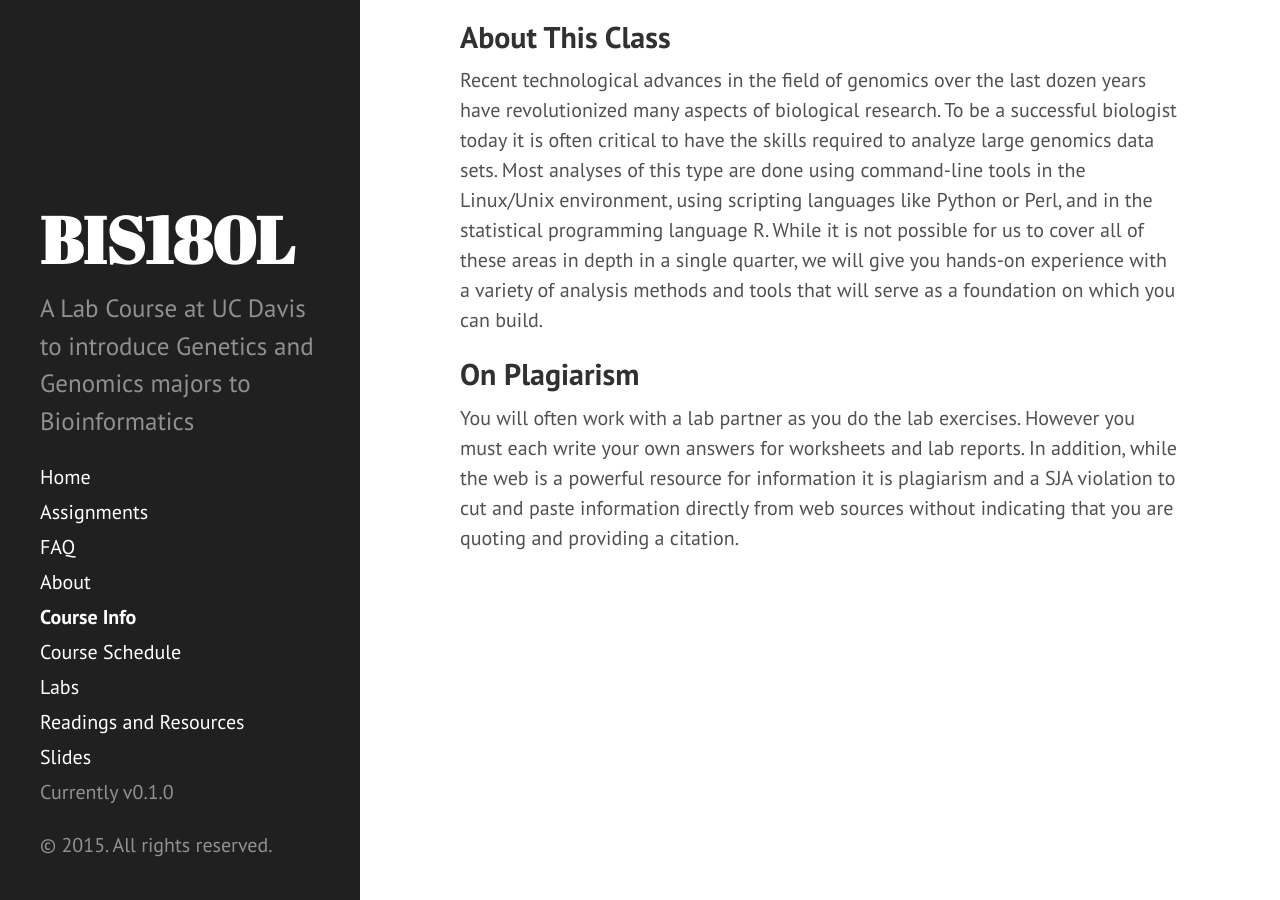
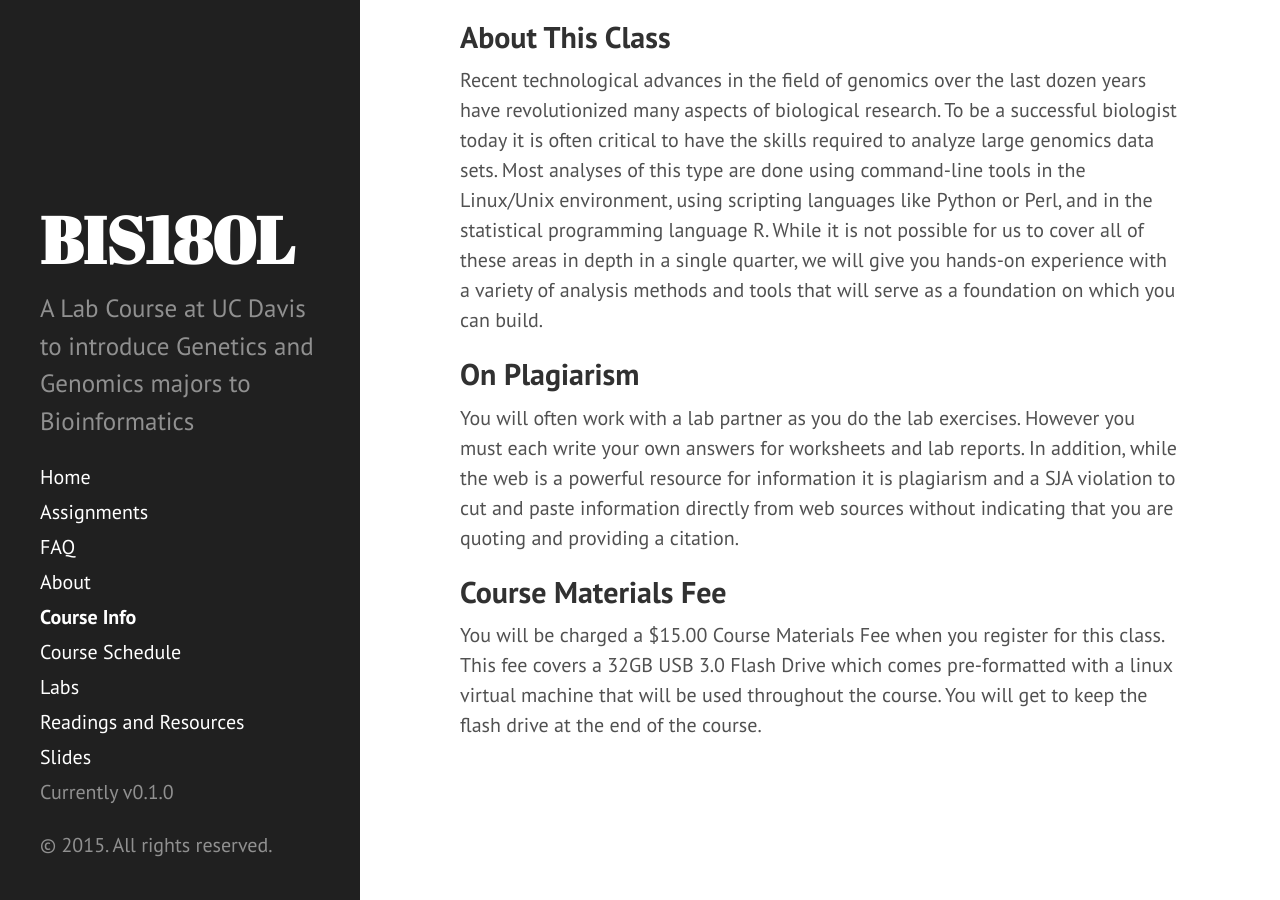
Before and after one commit to rjcmarkelz/BIS180L_web, a Jekyll site: the page built from course_info.md, in a window 1280 px wide and 900 px high, scrolled down 1055 px. Built offline with Jekyll 4.4.1, drawn with Linux system fonts in a browser that asks for light colours; Markdown is read by kramdown in place of the engine named in the settings.

Commit message:
Updated course_info.md for course materials fee info

```diff
--- a/course_info.md
+++ b/course_info.md
@@ -33,3 +33,6 @@ Recent technological advances in the field of genomics over the last dozen years
 
 ## On Plagiarism
 You will often work with a lab partner as you do the lab exercises. However you must each write your own answers for worksheets and lab reports. In addition, while the web is a powerful resource for information it is plagiarism and a SJA violation to cut and paste information directly from web sources without indicating that you are quoting and providing a citation.
+
+## Course Materials Fee
+You will be charged a $15.00 Course Materials Fee when you register for this class.  This fee covers a 32GB USB 3.0 Flash Drive which comes pre-formatted with a linux virtual machine that will be used throughout the course.  You will get to keep the flash drive at the end of the course.
```
